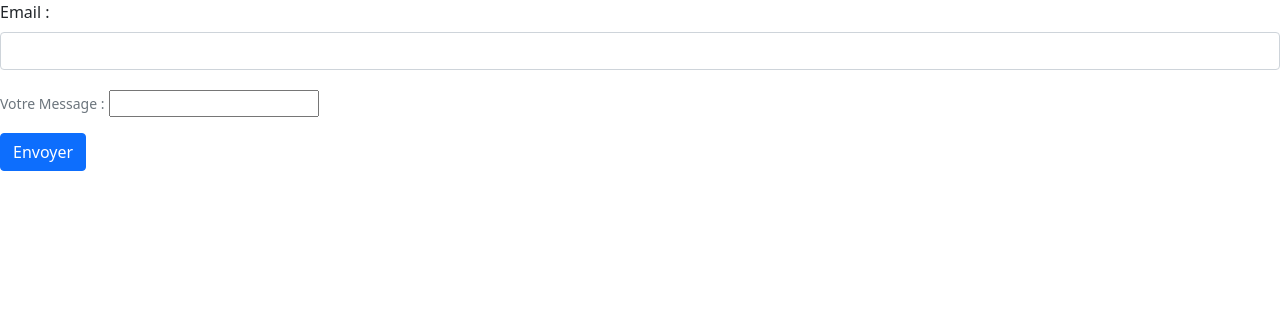
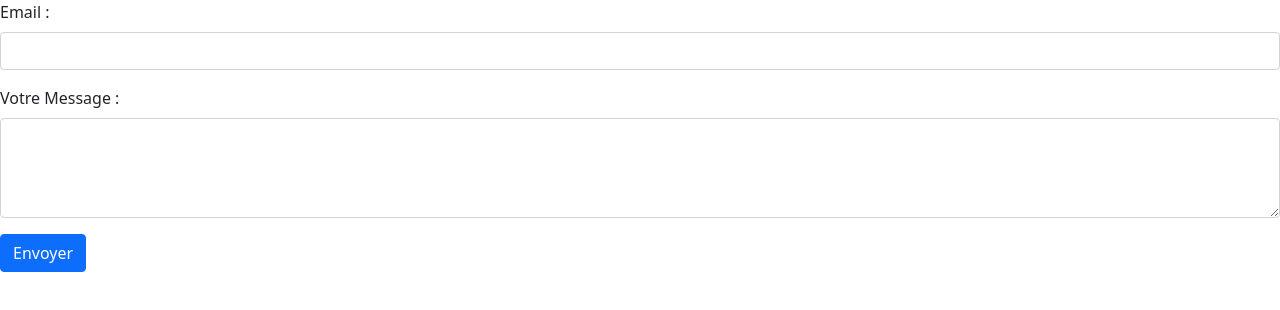
Before and after one commit to lamya85/inscription_git_tp, a plain HTML site: page contact.html in a window 1280 px wide. Drawn offline with nearby package versions, Linux system fonts and the light colour scheme.

Commit message:
modif contact form

```diff
--- a/contact.html
+++ b/contact.html
@@ -14,8 +14,8 @@
           <input type="email" class="form-control" id="exampleInputEmail1">
         </div>
         <div class="mb-3">
-          <label for="Message" class="form-text">Votre Message : </label>
-          <input type="text" class="form-text" >
+            <label for="Message" class="form-label">Votre Message : </label>
+            <textarea class="form-control" id="floatingTextarea2" style="height: 100px"></textarea>
         </div>
         <button type="submit" class="btn btn-primary">Envoyer</button>
     </form>
```
